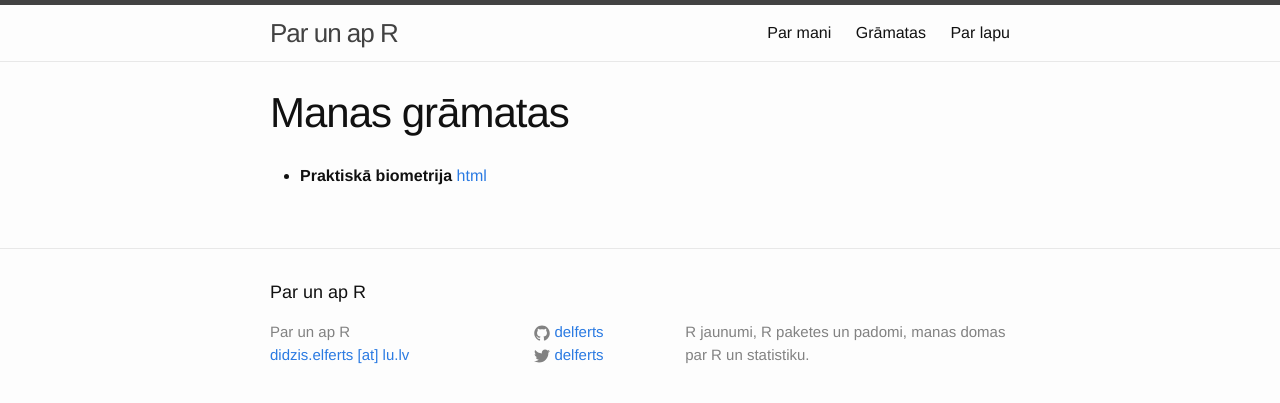
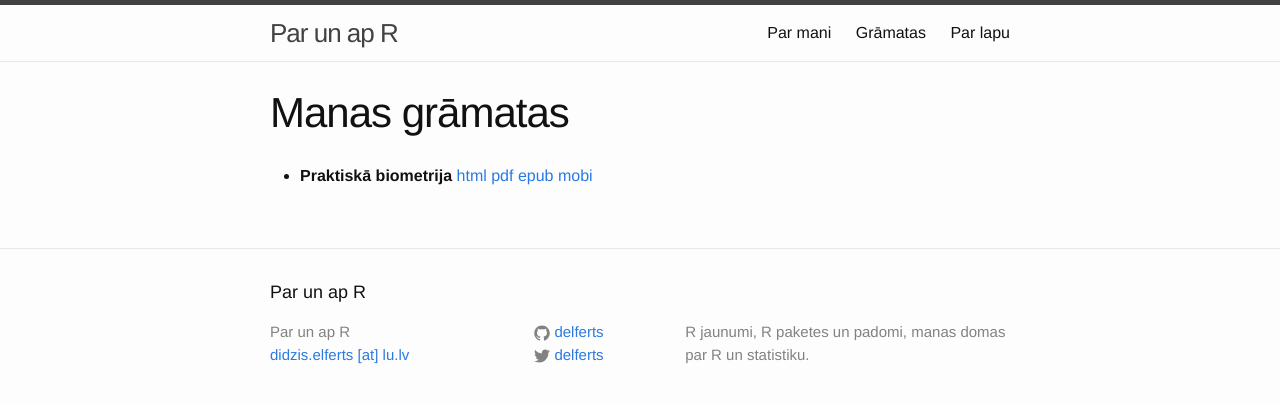
Before and after one commit to delferts/delferts.github.io, a Jekyll site: the page built from es/gramatas.md, in a window 1280 px wide. Shown: the top 403 px of the page. Built offline with Jekyll 4.4.1, drawn with Linux system fonts in a browser that asks for light colours.

Commit message:
Pievienotas saites uz gramatam

```diff
--- a/es/gramatas.md
+++ b/es/gramatas.md
@@ -4,4 +4,4 @@ layout: page
 categories: es update
 ---
 
-* **Praktiskā biometrija** [html](../gramatas/praktiska_biometrija/index.html)
+* **Praktiskā biometrija** [html](../gramatas/praktiska_biometrija/index.html) [pdf](../gramatas/praktiska_biometrija/PBB_gramata.pdf) [epub](../gramatas/praktiska_biometrija/PBB_gramata.epub) [mobi](../gramatas/praktiska_biometrija/PBB_gramata.mobi)
```
